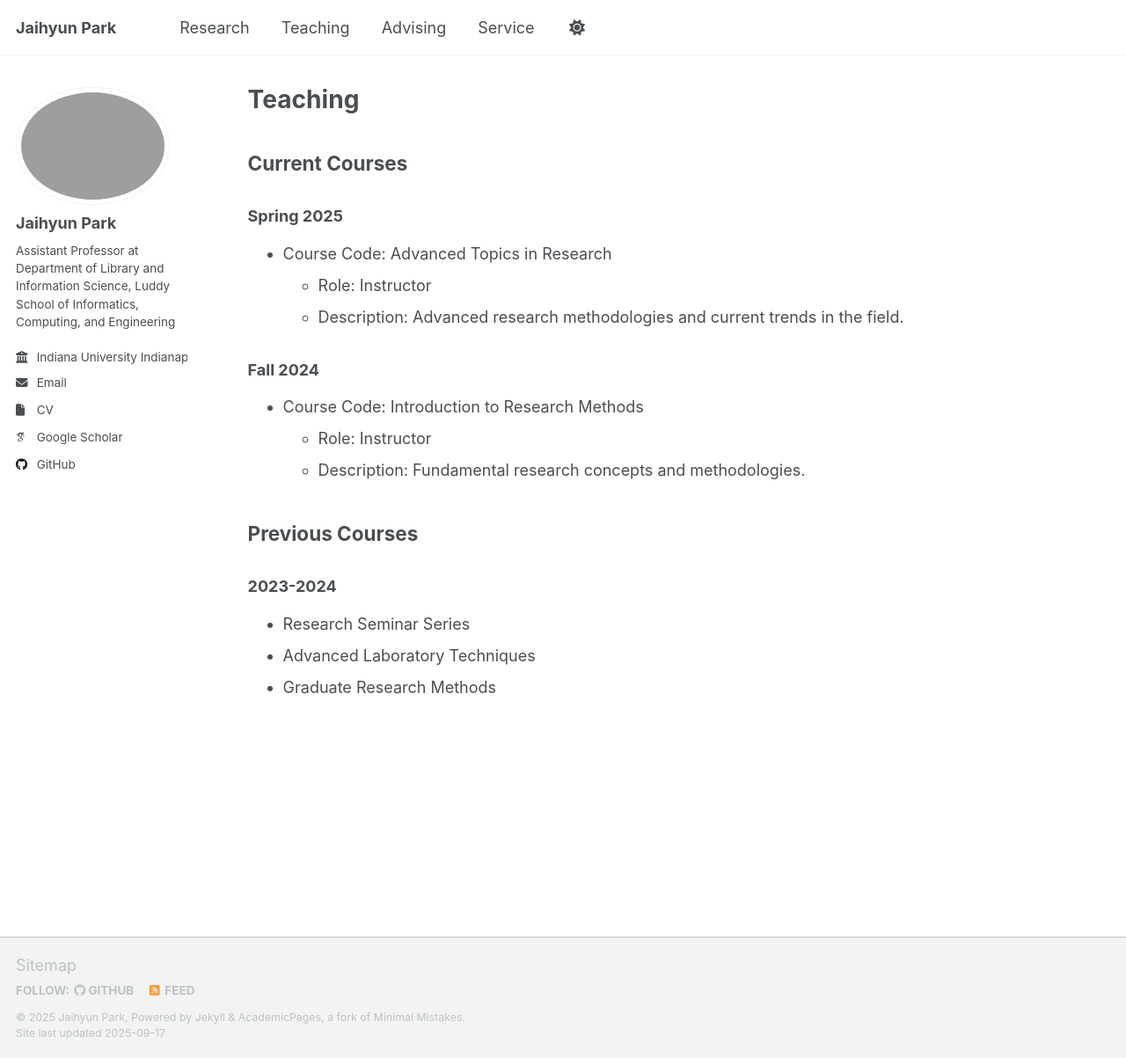
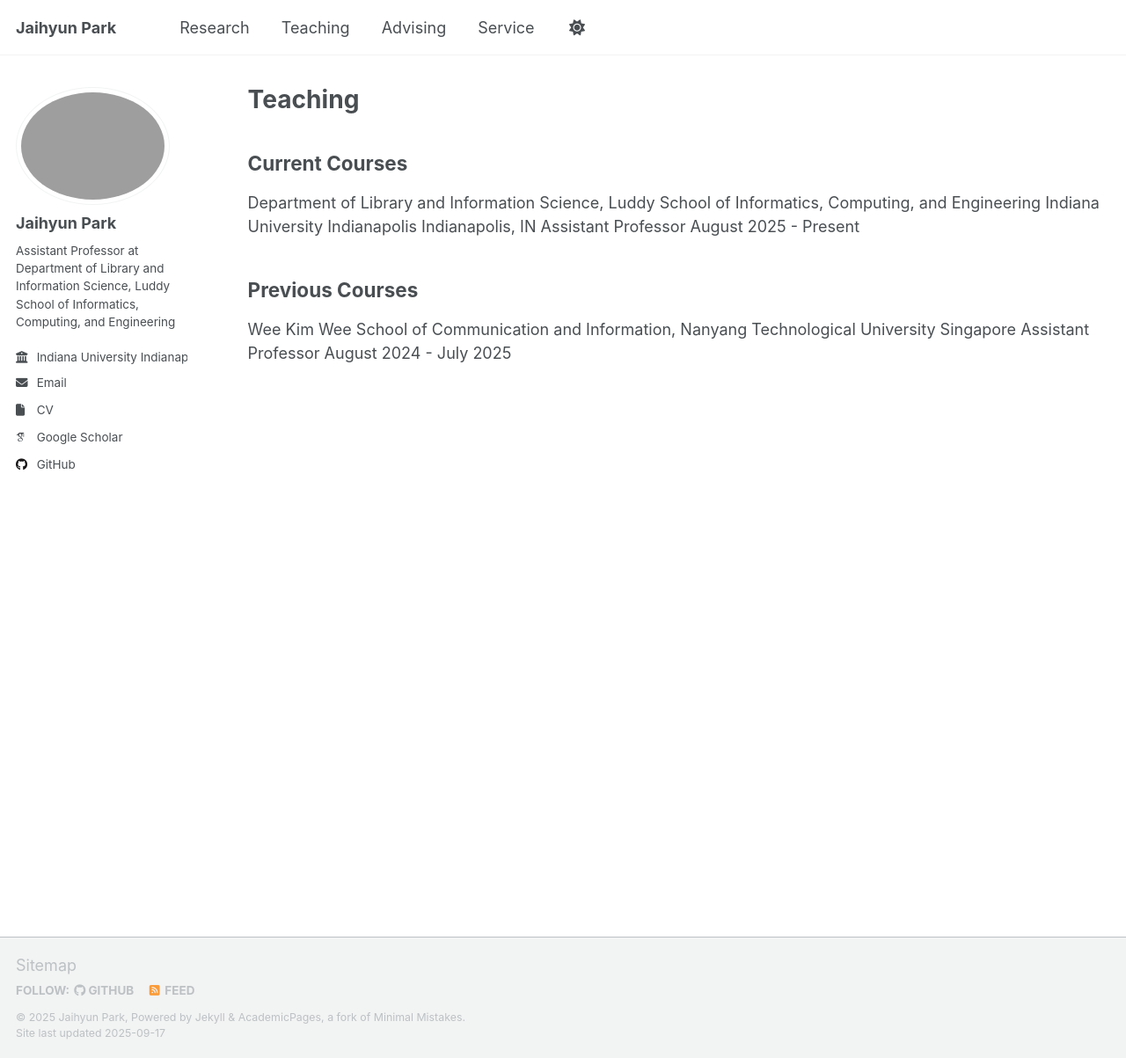
Before and after one commit to park-jay/park-jay.github.io, a Jekyll site: the page built from _pages/teaching.md, in a window 1280 px wide and 1203 px high. Shown: the whole window at 88% size. Built offline with Jekyll 4.4.1, drawn with Linux system fonts in a browser that asks for light colours; some web fonts are replaced; a script that is not in the unit is left out.

Commit message:
Update teaching.md
"Updated Teaching"

```diff
--- a/_pages/teaching.md
+++ b/_pages/teaching.md
@@ -7,19 +7,11 @@ author_profile: true
 
 ## Current Courses
 
-### Spring 2025
-- Course Code: Advanced Topics in Research
-  - Role: Instructor
-  - Description: Advanced research methodologies and current trends in the field.
-
-### Fall 2024
-- Course Code: Introduction to Research Methods
-  - Role: Instructor
-  - Description: Fundamental research concepts and methodologies.
+Department of Library and Information Science, Luddy School of Informatics, Computing, and Engineering
+Indiana University Indianapolis Indianapolis, IN
+Assistant Professor August 2025 - Present
 
 ## Previous Courses
 
-### 2023-2024
-- Research Seminar Series
-- Advanced Laboratory Techniques
-- Graduate Research Methods
+Wee Kim Wee School of Communication and Information, Nanyang Technological University Singapore
+Assistant Professor August 2024 - July 2025
```
